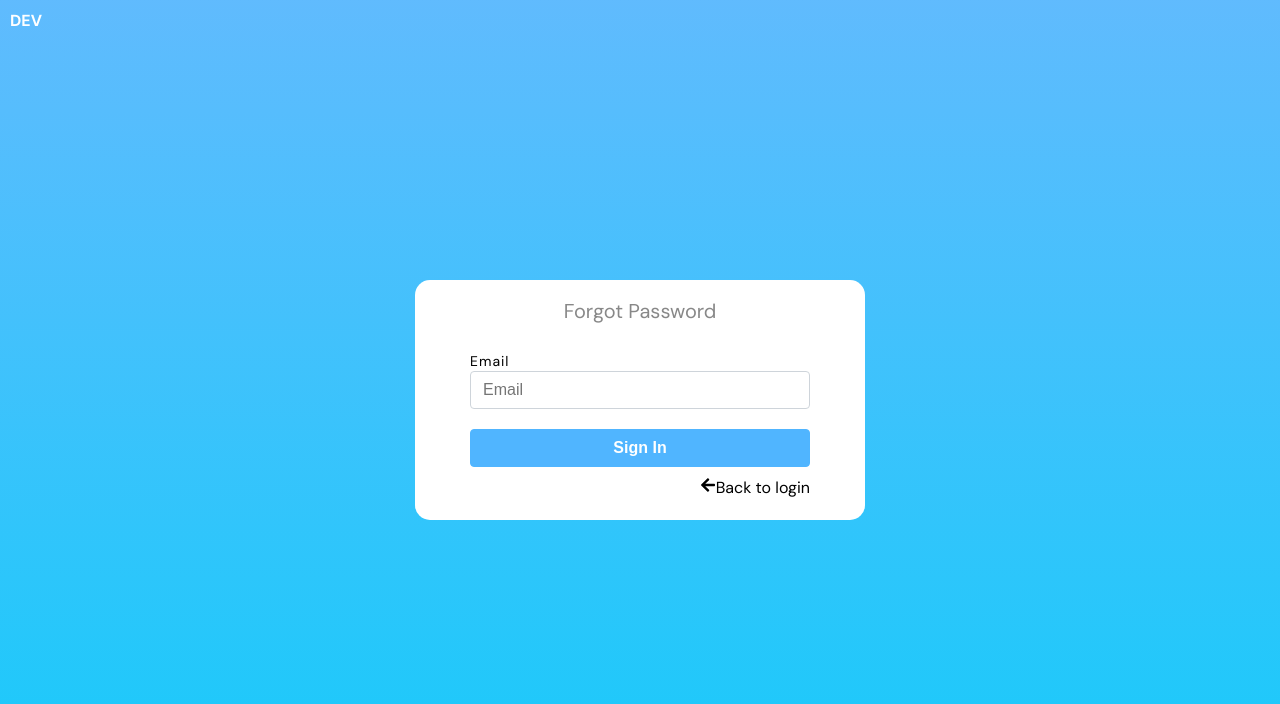
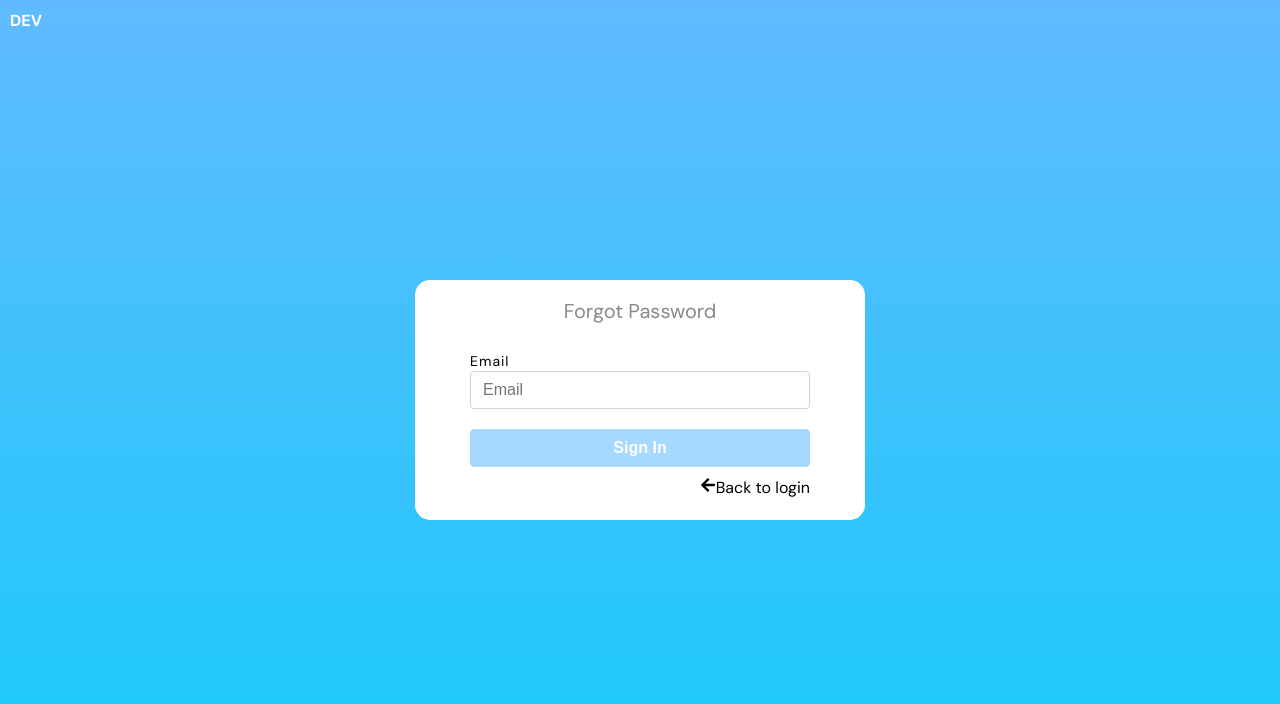
Before and after one commit to FranciscoJavierMartin/Chatty, a React (Vite) app: page /forgot-password in a window 1280 px wide. Shown: the top 704 px of the page. Built offline with nearby package versions, Linux system fonts and the light colour scheme; no server answers.

Commit message:
Forgot password

```diff
--- a/src/pages/auth/forgot-password/ForgotPassword.tsx
+++ b/src/pages/auth/forgot-password/ForgotPassword.tsx
@@ -3,37 +3,77 @@ import { FaArrowLeft } from 'react-icons/fa';
 import Input from '../../../components/input/Input';
 import Button from '../../../components/button/Button';
 import './ForgotPassword.scss';
+import { FormEvent, FormEventHandler, useState } from 'react';
+import { authService } from '../../../services/api/auth/auth.service';
 
 export default function ForgotPassword(): JSX.Element {
+  const [isLoading, setIsLoading] = useState<boolean>(false);
+  const [email, setEmail] = useState<string>('');
+  const [showAlert, setShowAlert] = useState<boolean>(false);
+  const [alertType, setAlertType] = useState<string>('');
+  const [responseMessage, setResponseMessage] = useState<string>('');
+
+  const forgotPasswordUser: FormEventHandler<HTMLFormElement> = async (
+    event: FormEvent,
+  ) => {
+    event.preventDefault();
+    setIsLoading(true);
+
+    try {
+      const result = await authService.forgotPassword(email);
+      console.log(result);
+      setEmail('');
+      setShowAlert(false);
+      setAlertType('alert-success');
+      setResponseMessage(result.data?.message);
+    } catch (error: any) {
+      setResponseMessage(error?.response.data?.message);
+      setAlertType('alert-error');
+      setShowAlert(true);
+    } finally {
+      setIsLoading(false);
+    }
+  };
+
   return (
     <div className='container-wrapper'>
       <div className='environment'>DEV</div>
       <div className='container-wrapper-auth'>
-        <div className='tabs forgot-password-tabs'>
+        <div
+          className='tabs forgot-password-tabs'
+          style={{ height: responseMessage ? '300px' : '' }}
+        >
           <div className='tabs-auth'>
             <ul className='tab-group'>
               <li className='tab'>
                 <div className='login forgot-password'>Forgot Password</div>
               </li>
             </ul>
-
             <div className='tab-item'>
               <div className='auth-inner'>
-                <form className='auth-form'>
+                {responseMessage && showAlert && (
+                  <div className={`alerts ${alertType}`} role='alert'>
+                    {responseMessage}
+                  </div>
+                )}
+                <form className='auth-form' onSubmit={forgotPasswordUser}>
                   <div className='form-input-container'>
                     <Input
                       id='email'
                       name='email'
                       type='email'
-                      value=''
+                      value={email}
                       placeholder='Email'
                       label='Email'
+                      handleChange={(e) => setEmail(e.target.value)}
                     />
                   </div>
                   <Button
+                    type='submit'
                     label='Sign In'
                     className='auth-button button'
-                    disabled={false}
+                    disabled={isLoading || !email}
+                    handleClick={() => {}}
                   />
                   <Link to='/'>
                     <span className='forgot-password'>
--- a/src/pages/auth/login/Login.tsx
+++ b/src/pages/auth/login/Login.tsx
@@ -27,7 +27,7 @@ export default function Login(): JSX.Element {
     event: FormEvent,
   ) => {
     event.preventDefault();
-    setIsLoading(false);
+    setIsLoading(true);
 
     try {
       const result = await authService.singIn({
--- a/src/pages/auth/register/Register.tsx
+++ b/src/pages/auth/register/Register.tsx
@@ -27,7 +27,7 @@ export default function Register(): JSX.Element {
     event: FormEvent<HTMLFormElement>,
   ) => {
     event.preventDefault();
-    setIsLoading(false);
+    setIsLoading(true);
 
     try {
       const avatarColor = Utils.getRamdomAvatarColor();
```
